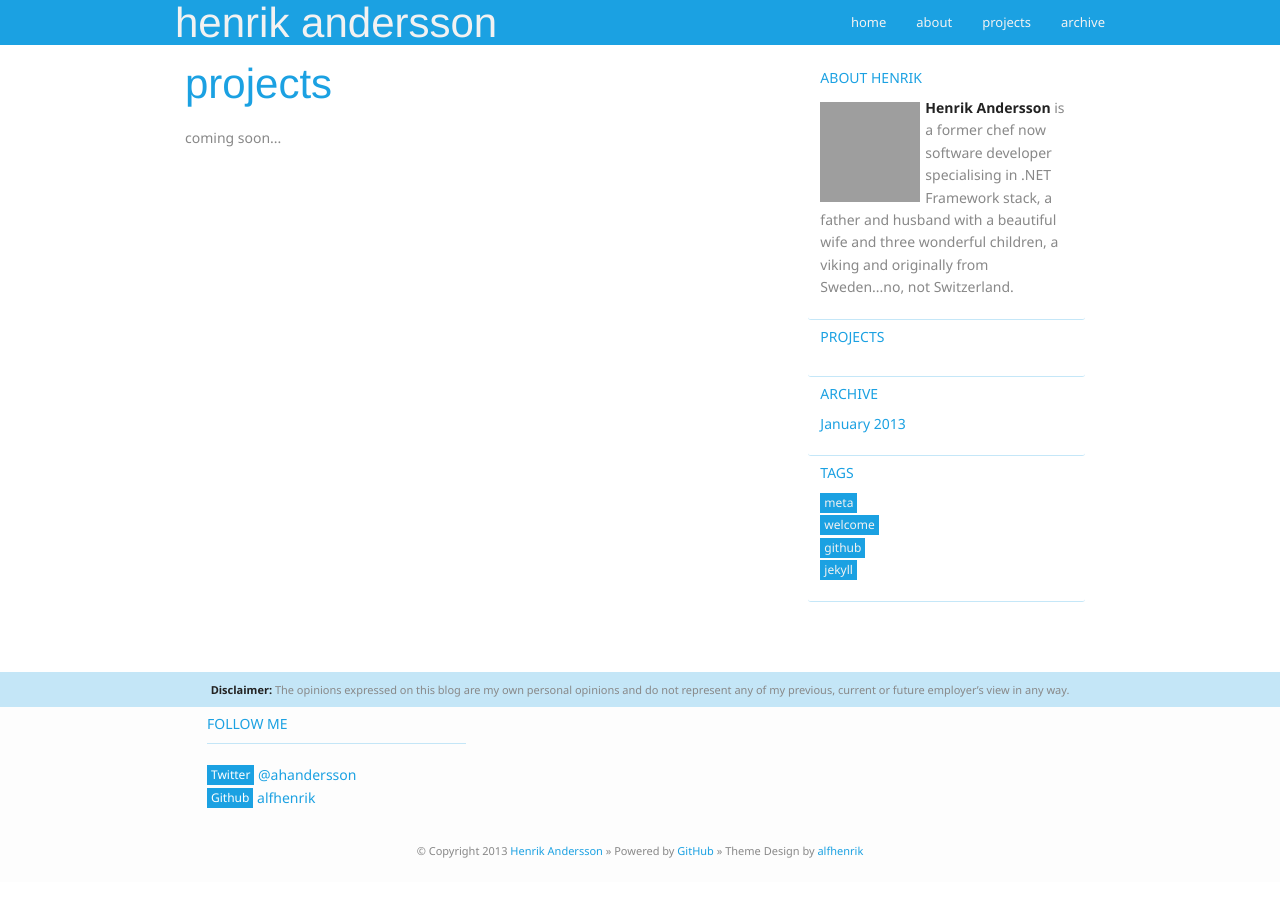
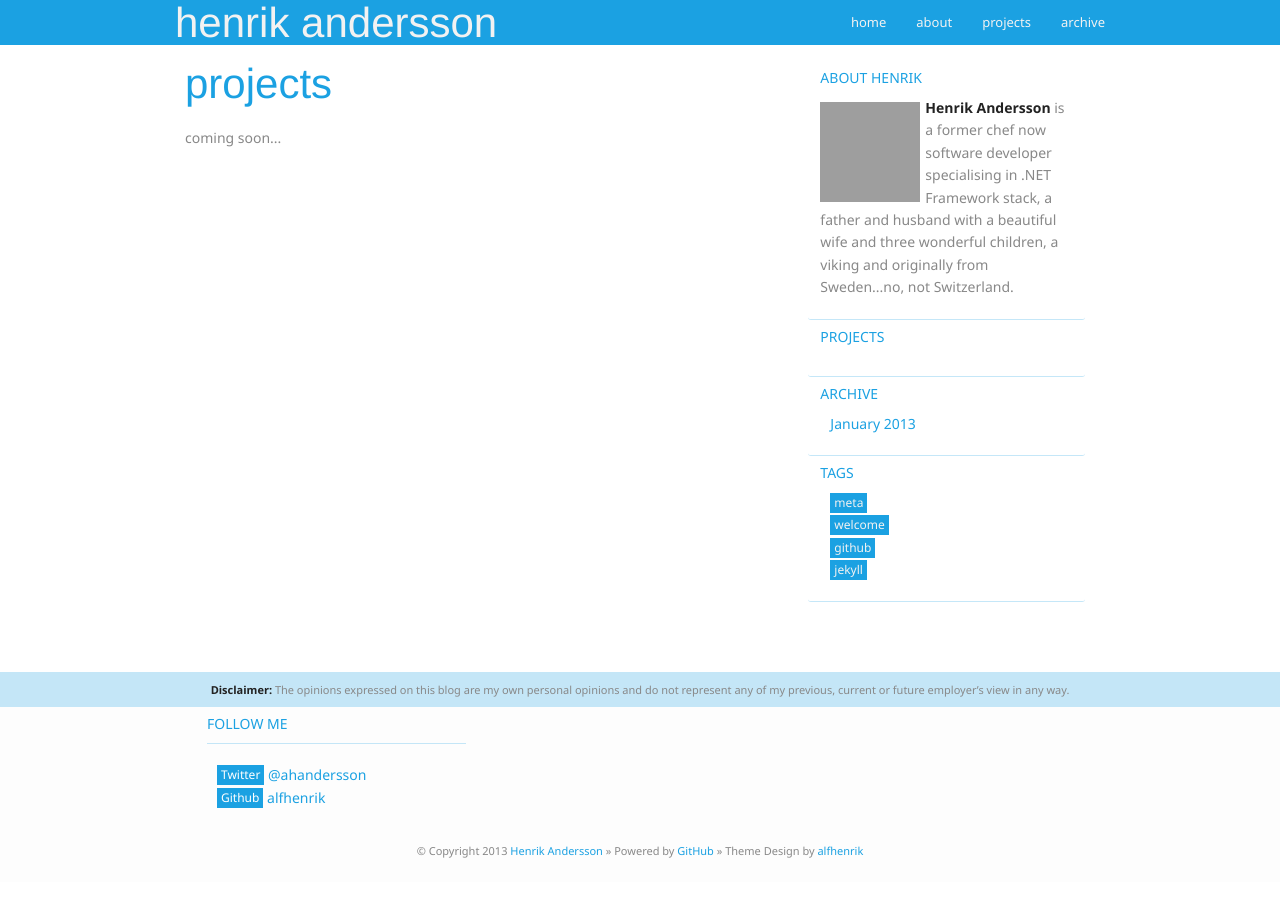
Before and after one commit to hnrkndrssn/hnrkndrssn.github.io, a Jekyll site: the page built from projects.html, in a window 1280 px wide. Shown: the top 897 px of the page. Built offline with Jekyll 4.4.1, drawn with Linux system fonts in a browser that asks for light colours; Markdown is read by kramdown in place of the engine named in the settings; grey boxes are pictures that could not be loaded.

Commit message:
indent lists in sidebar

```diff
--- a/stylesheets/styles.css
+++ b/stylesheets/styles.css
@@ -261,6 +261,10 @@ fieldset {
         text-transform: uppercase;
     }
 
+    fieldset ul {
+        margin-left: 10px;
+    }
+
 hr {
     border: 0;
     background: rgba(27, 161, 226, 0.25);
```
